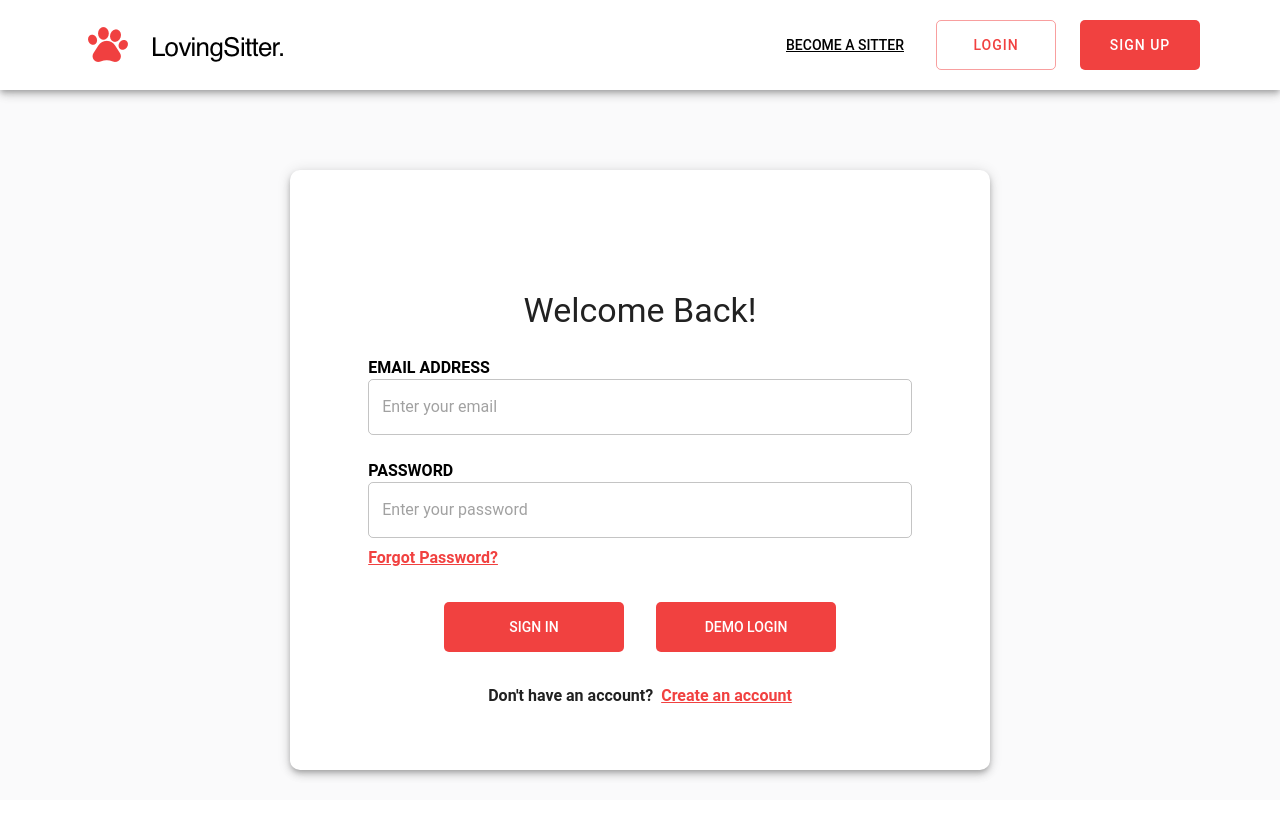
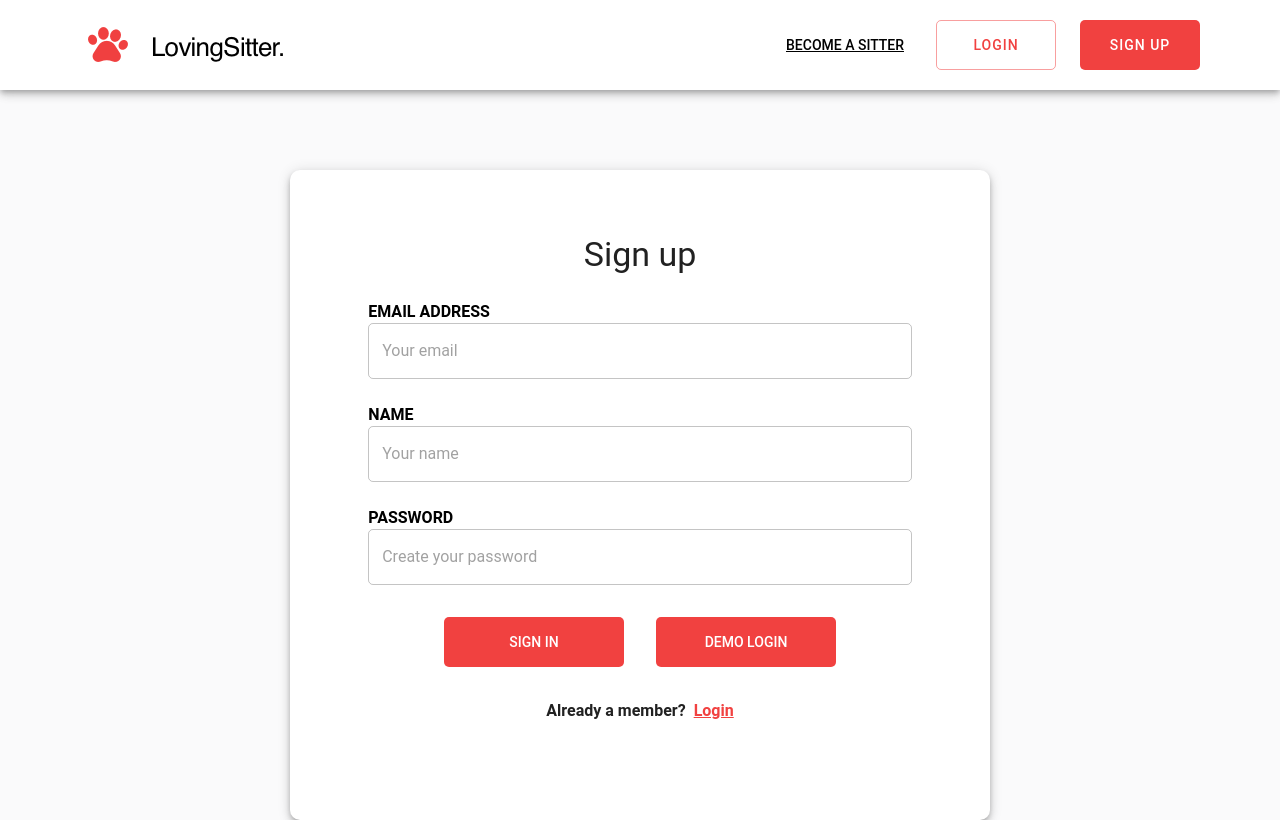
Before and after one commit to refugedesigns/loving-sitter, a React (Create React App) app in the folder client/: page / in a window 1280 px wide. Built offline with nearby package versions, Linux system fonts and the light colour scheme.

Commit message:
completed signup page

```diff
--- a/client/src/App.tsx
+++ b/client/src/App.tsx
@@ -4,11 +4,12 @@ import theme from "./theme/theme";
 import Search from "./pages/Home/Search/Search";
 import AuthHeader from "./components/AuthHeader/AuthHeader";
 import Login from "./pages/Login/Login";
+import Signup from "./pages/Signup/Signup"
 
 function App() {
   return (
     <ThemeProvider theme={theme}>
-      <Login />
+      <Signup />
     </ThemeProvider>
   );
 }
--- /dev/null
+++ b/client/src/pages/Signup/Signup.tsx
@@ -0,0 +1,21 @@
+import { Box, Typography } from "@mui/material";
+import { CssBaseline } from "@mui/material";
+import AuthHeader from "../../components/AuthHeader/AuthHeader";
+import SignupForm from "./SignupForm/SignupForm";
+import * as classes from "./useStyles";
+const Signup = () => {
+  return (
+    <Box sx={classes.mainWrapper}>
+      <CssBaseline />
+      <AuthHeader />
+      <Box sx={classes.formWrapper}>
+        <Box variant="h4" component={Typography}>
+          Sign up
+        </Box>
+        <SignupForm />
+      </Box>
+    </Box>
+  );
+};
+
+export default Signup;
--- /dev/null
+++ b/client/src/pages/Signup/SignupForm/SignupForm.tsx
@@ -0,0 +1,73 @@
+import { Box, TextField, Button, Typography, InputLabel } from "@mui/material";
+import * as classes from "./useStyles";
+
+const SignupForm = () => {
+  return (
+    <Box sx={classes.formWrapper} component="form">
+      <Box sx={classes.emailWrapper}>
+        <Box sx={classes.emailText} component={InputLabel} htmlFor="email">
+          Email Address
+        </Box>
+        <Box
+          id="email"
+          type="email"
+          placeholder="Your email"
+          variant="outlined"
+          fullWidth
+          component={TextField}
+        />
+      </Box>
+      <Box sx={classes.emailWrapper}>
+        <Box sx={classes.emailText} component={InputLabel} htmlFor="email">
+          Name
+        </Box>
+        <Box
+          id="name"
+          type="text"
+          placeholder="Your name"
+          variant="outlined"
+          fullWidth
+          component={TextField}
+        />
+      </Box>
+      <Box>
+        <Box
+          sx={classes.passwordText}
+          component={InputLabel}
+          htmlFor="password"
+        >
+          Password
+        </Box>
+        <Box
+          id="password"
+          type="password"
+          variant="outlined"
+          placeholder="Create your password"
+          component={TextField}
+          fullWidth
+        />
+      </Box>
+      <Box sx={classes.buttonWrapper}>
+        <Button
+          sx={classes.button}
+          variant="contained"
+          type="submit"
+          disableElevation
+        >
+          Sign In
+        </Button>
+        <Button sx={classes.button} variant="contained" disableElevation>
+          Demo login
+        </Button>
+      </Box>
+      <Box sx={classes.signUpLink} component={Typography}>
+        Already a member?
+        <Box sx={classes.signUpButton} component="span">
+          Login
+        </Box>
+      </Box>
+    </Box>
+  );
+};
+
+export default SignupForm;
--- /dev/null
+++ b/client/src/pages/Signup/SignupForm/useStyles.ts
@@ -0,0 +1,50 @@
+export const button = {
+  height: 50,
+  width: 180,
+  mx: 2,
+} as const;
+
+export const formWrapper = {
+  width: "90%",
+} as const;
+
+export const buttonWrapper = {
+  display: "flex",
+  justifyContent: "center",
+  mt: 4,
+} as const;
+
+export const emailWrapper = {
+  my: 3,
+} as const;
+
+
+export const emailText = {
+  textTransform: "uppercase",
+  lineSpacing: "1px",
+  fontWeight: "bold",
+  color: "black",
+} as const;
+
+export const passwordText = {
+  textTransform: "uppercase",
+  lineSpacing: "1px",
+  fontWeight: "bold",
+  color: "black",
+} as const;
+
+export const signUpLink = {
+  textAlign: "center",
+  fontWeight: "bold",
+  mt: 4,
+} as const;
+
+export const signUpButton = {
+  ml: 1,
+  color: "primary.main",
+  textDecoration: "underline",
+  [`:hover`]: {
+    cursor: "pointer",
+    textDecoration: "none",
+  },
+} as const;
--- /dev/null
+++ b/client/src/pages/Signup/useStyles.ts
@@ -0,0 +1,21 @@
+export const formWrapper = {
+  display: "flex",
+  flexDirection: "column",
+  flexGrow: 1,
+  alignItems: "center",
+  height: { md: 650 },
+  boxShadow: { md: 5 },
+  p: { md: 6 },
+  pt: { md: 8 },
+  borderRadius: { md: 2 },
+  mt: 10,
+  maxWidth: { xs: 500, md: 700 },
+  mx: "auto",
+  bgcolor: { md: "#fff" },
+} as const;
+
+export const mainWrapper = {
+  minHeight: "100vh",
+  minWidth: "100vw",
+  background: { md: "#fafafb" },
+} as const;
```
